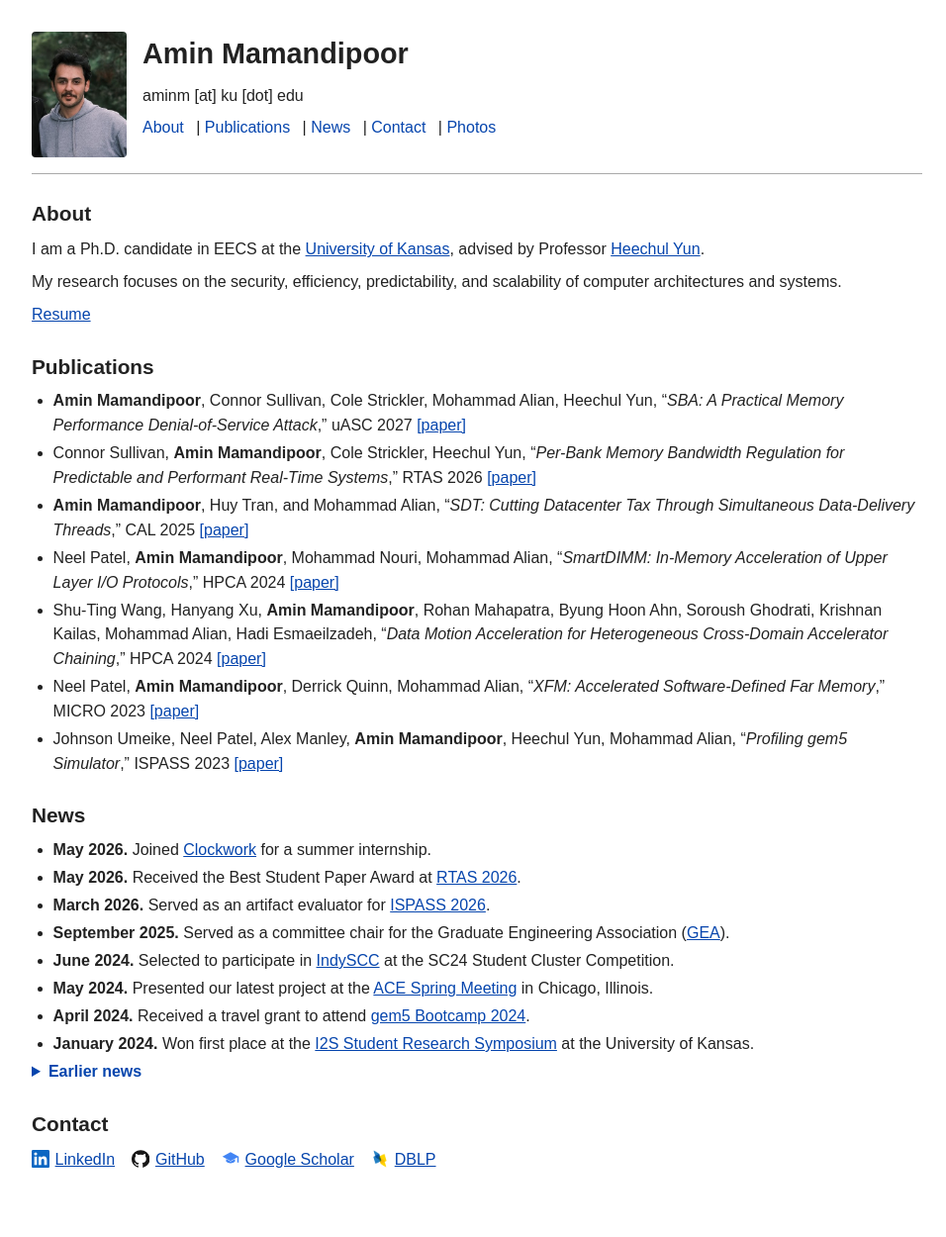
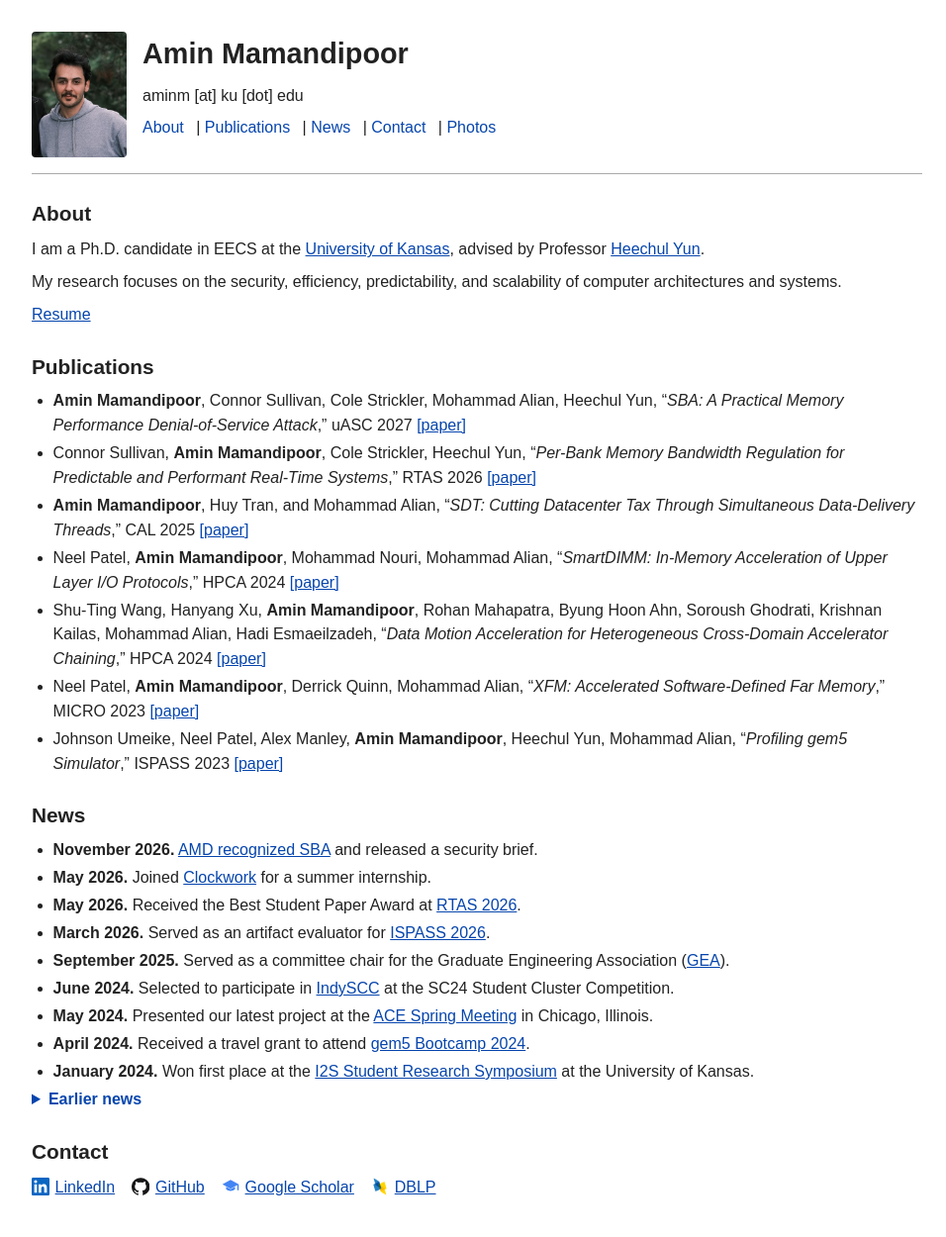
Before and after one commit to amin-mamandi/amin-mamandi.github.io, a Jekyll site: the page built from index.md, in a window 1280 px wide. Shown: the whole page at 99% size, without its empty margins (158-1114 px from the left). Built offline with Jekyll 4.4.1, drawn with Linux system fonts in a browser that asks for light colours; before the commit the page ends 1222 px from its top, so only the background shows below that.

Commit message:
Add news about AMD recognition of SBA

```diff
--- a/index.md
+++ b/index.md
@@ -24,6 +24,7 @@ My research focuses on the security, efficiency, predictability, and scalability
 ## News
 
 <ul class="news-list">
+  <li><strong>November 2026.</strong> <a href="https://www.amd.com/en/resources/product-security/bulletin/amd-sb-7065.html">AMD recognized SBA</a> and released a security brief.</li>
   <li><strong>May 2026.</strong> Joined <a href="https://clockwork.io">Clockwork</a> for a summer internship.</li>
   <li><strong>May 2026.</strong> Received the Best Student Paper Award at <a href="https://2026.rtas.org/best-papers/">RTAS 2026</a>.</li>
   <li><strong>March 2026.</strong> Served as an artifact evaluator for <a href="https://ispass.org/ispass2026/">ISPASS 2026</a>.</li>
```
